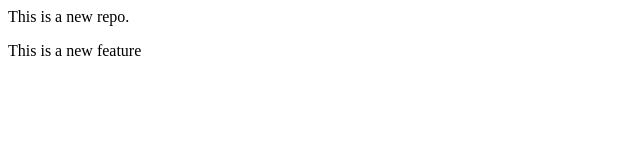
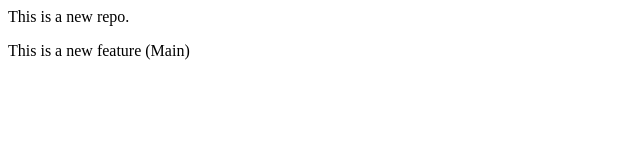
Before and after one commit to kulkarnigaurav14/Local-Repo, a plain HTML site: page index.html in a window 1280 px wide. Shown: the full height of the page, 0-640 px from the left. Drawn offline with Linux system fonts and the light colour scheme.

```diff
--- a/index.html
+++ b/index.html
@@ -1,2 +1,2 @@
 <p>This is a new repo.</p>
-<p>This is a new feature</p>
+<p>This is a new feature (Main)</p>
```
